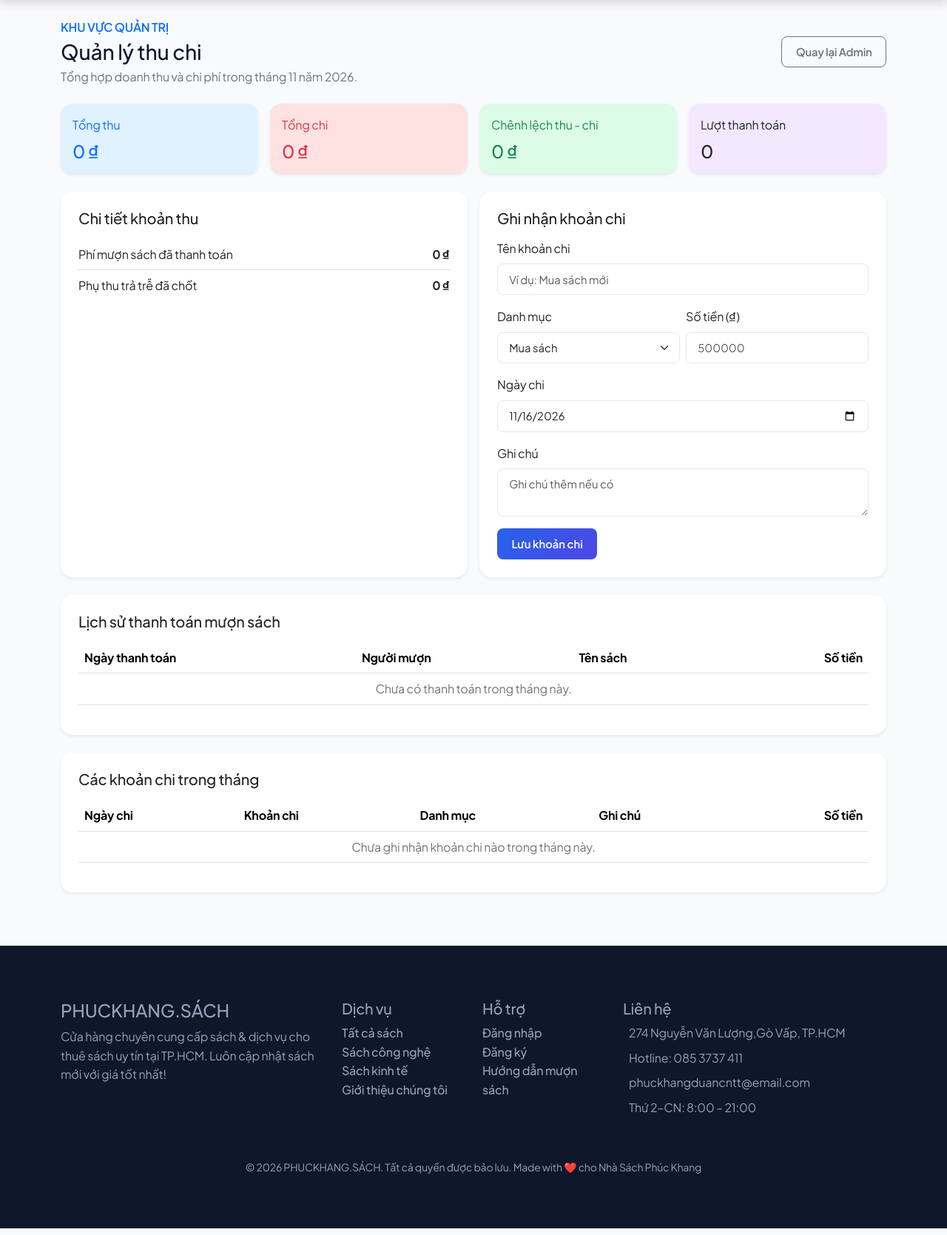
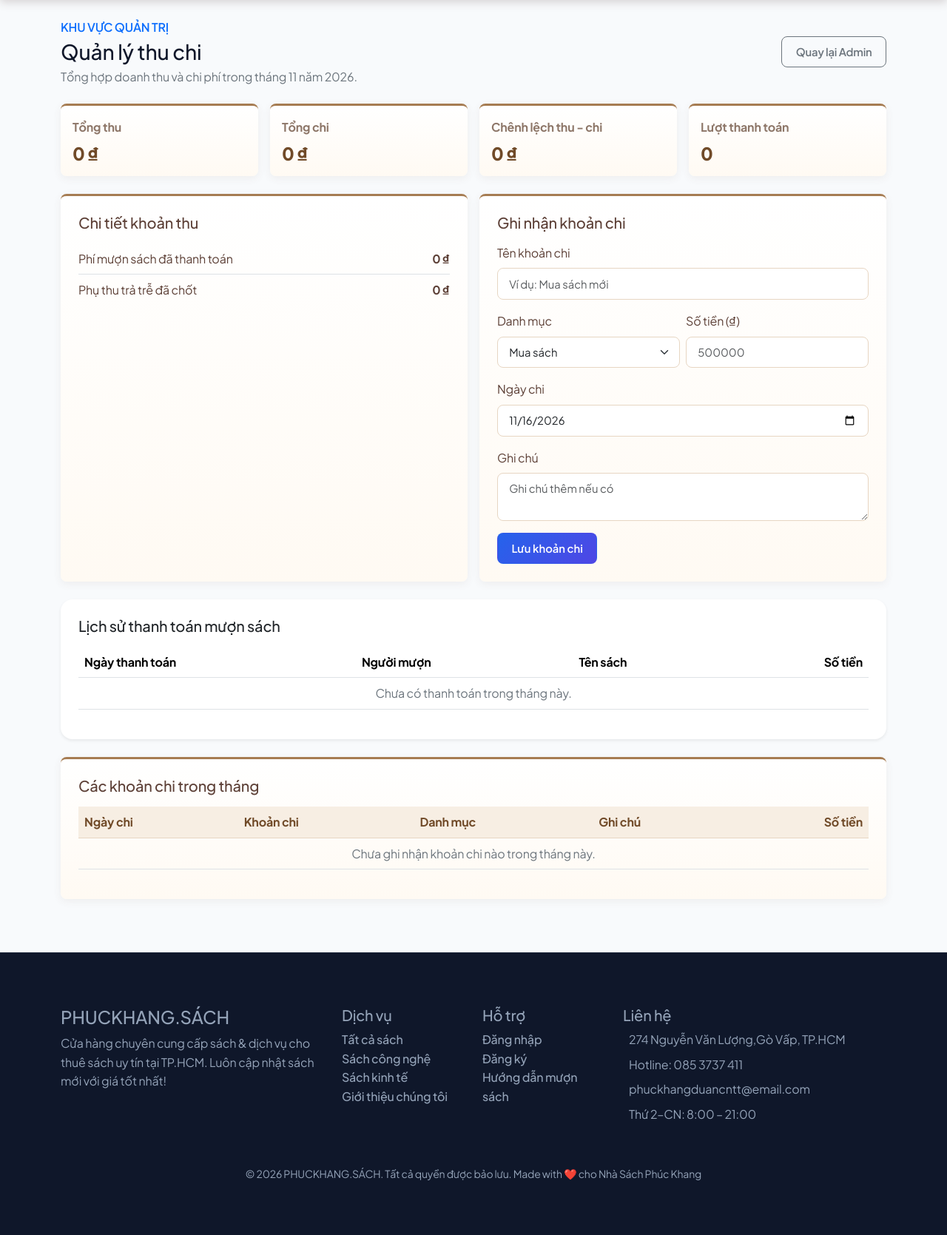
Before and after one commit to khangcntt2002/quan-ly-thu-vien, a Node server app: page /admin/thu-chi in a window 1280 px wide. Shown: the part 69-1738 px from the top of the page at 74% size. Run offline with Node 20, Linux system fonts and the light colour scheme; the visitor is signed in with stand-in values (Sample User, id 1); data that the repository does not hold is empty; some libraries are stand-ins or nearby versions.

Commit message:
update13-11

```diff
--- a/public/css/styles.css
+++ b/public/css/styles.css
@@ -774,3 +774,53 @@ body .team-avatar .member span {
         justify-content: center;
     }
 }
+
+
+
+/* ===== GIAO DIỆN KHU VỰC ADMIN - ĐỒNG BỘ TRANG CHỦ ===== */
+.admin-stat-card,
+.admin-action-card,
+.admin-panel-card {
+    position: relative;
+    overflow: hidden;
+    border: 0 !important;
+    border-top: 3px solid #a67c52 !important;
+    border-radius: 8px !important;
+    background: linear-gradient(180deg, #fff 0%, #fffaf3 100%) !important;
+    color: #5d4037 !important;
+    box-shadow: 0 3px 12px rgba(93, 64, 55, .07) !important;
+    transition: transform .2s ease, box-shadow .2s ease;
+}
+.admin-stat-card:hover, .admin-action-card:hover, .admin-panel-card:hover {
+    transform: translateY(-2px);
+    box-shadow: 0 8px 20px rgba(93, 64, 55, .13) !important;
+}
+.admin-stat-card .card-body, .admin-action-card .card-body, .admin-panel-card .card-body {
+    color: #5d4037;
+}
+.admin-stat-card p, .admin-action-card p {
+    color: #8d7668 !important;
+}
+.admin-stat-card h2, .admin-action-card h3 {
+    color: #704a28 !important;
+    font-weight: 800;
+}
+.admin-action-card .fs-2 { filter: saturate(.8); }
+.admin-action-card { padding: 0; }
+.admin-revenue-card {
+    border: 0 !important;
+    border-top: 3px solid #a67c52 !important;
+    border-radius: 8px !important;
+    background: linear-gradient(180deg, #fff 0%, #fffaf3 100%) !important;
+    color: #5d4037 !important;
+    box-shadow: 0 3px 12px rgba(93, 64, 55, .07) !important;
+}
+.admin-revenue-card .card-body p, .admin-revenue-card small { color: #8d7668 !important; }
+.admin-revenue-card h2 { color: #704a28 !important; font-weight: 800; }
+.admin-card-label { color: #704a28 !important; font-weight: 700; }
+.admin-card-value { color: #5d4037 !important; font-weight: 800; }
+.admin-panel-card .table { --bs-table-bg: transparent; --bs-table-color: #5d4037; }
+.admin-panel-card .table thead th { color: #704a28; background: #f7eee3; border-bottom-color: #e7d6c3; }
+.admin-panel-card .table tbody tr:hover { --bs-table-bg: #fff6eb; }
+.admin-panel-card .form-control, .admin-panel-card .form-select { border-color: #e7d6c3; }
+.admin-panel-card .form-control:focus, .admin-panel-card .form-select:focus { border-color: #a67c52; box-shadow: 0 0 0 .2rem rgba(166,124,82,.15); }
--- a/views/admin/thu-chi.pug
+++ b/views/admin/thu-chi.pug
@@ -15,29 +15,29 @@ block content
 
     .row.g-3.mb-4
         .col-6.col-lg-3
-            .card.border-0.shadow-sm.rounded-4.h-100(style='background:#e0f2fe')
+            .card.admin-stat-card.h-100
                 .card-body.p-3
-                    p.text-primary.mb-2 Tổng thu
-                    h2.h4.text-primary.mb-0= summary.totalIncome.toLocaleString('vi-VN') + ' ₫'
+                    p.admin-card-label.mb-2 Tổng thu
+                    h2.h4.admin-card-value.mb-0= summary.totalIncome.toLocaleString('vi-VN') + ' ₫'
         .col-6.col-lg-3
-            .card.border-0.shadow-sm.rounded-4.h-100(style='background:#fee2e2')
+            .card.admin-stat-card.h-100
                 .card-body.p-3
-                    p.text-danger.mb-2 Tổng chi
-                    h2.h4.text-danger.mb-0= summary.totalExpense.toLocaleString('vi-VN') + ' ₫'
+                    p.admin-card-label.mb-2 Tổng chi
+                    h2.h4.admin-card-value.mb-0= summary.totalExpense.toLocaleString('vi-VN') + ' ₫'
         .col-6.col-lg-3
-            .card.border-0.shadow-sm.rounded-4.h-100(style='background:#dcfce7')
+            .card.admin-stat-card.h-100
                 .card-body.p-3
-                    p.text-success.mb-2 Chênh lệch thu - chi
-                    h2.h4.text-success.mb-0= summary.profit.toLocaleString('vi-VN') + ' ₫'
+                    p.admin-card-label.mb-2 Chênh lệch thu - chi
+                    h2.h4.admin-card-value.mb-0= summary.profit.toLocaleString('vi-VN') + ' ₫'
         .col-6.col-lg-3
-            .card.border-0.shadow-sm.rounded-4.h-100(style='background:#f3e8ff')
+            .card.admin-stat-card.h-100
                 .card-body.p-3
-                    p.text-purple.mb-2 Lượt thanh toán
-                    h2.h4.mb-0= summary.paymentCount
+                    p.admin-card-label.mb-2 Lượt thanh toán
+                    h2.h4.admin-card-value.mb-0= summary.paymentCount
 
     .row.g-3.mb-4
         .col-lg-6
-            .card.border-0.shadow-sm.rounded-4.h-100
+            .card.admin-panel-card.h-100
                 .card-body.p-4
                     h2.h5.mb-3 Chi tiết khoản thu
                     .d-flex.justify-content-between.py-2.border-bottom
@@ -47,7 +47,7 @@ block content
                         span Phụ thu trả trễ đã chốt
                         strong= summary.lateRevenue.toLocaleString('vi-VN') + ' ₫'
         .col-lg-6
-            .card.border-0.shadow-sm.rounded-4.h-100
+            .card.admin-panel-card.h-100
                 .card-body.p-4
                     h2.h5.mb-3 Ghi nhận khoản chi
                     form(method='POST', action='/admin/thu-chi/expense')
@@ -96,7 +96,7 @@ block content
                             tr
                                 td.text-center.text-secondary(colspan='4') Chưa có thanh toán trong tháng này.
 
-    .card.border-0.shadow-sm.rounded-4
+    .card.admin-panel-card
         .card-body.p-3.p-md-4
             h2.h5.mb-3 Các khoản chi trong tháng
             .table-responsive
--- a/views/admin/users.pug
+++ b/views/admin/users.pug
@@ -21,7 +21,7 @@ block content
     if query && query.error === 'invalid'
         .alert.alert-warning Mã tài khoản không hợp lệ.
 
-    .card.border-0.shadow-sm.rounded-4
+    .card.admin-panel-card
         .card-body.p-3.p-md-4
             .table-responsive
                 table.table.table-hover.align-middle.mb-0
```
Also changed, not shown: views/admin/index.pug (+13 -13 lines), views/index.pug (+24 -9 lines), public/images/banner1.jpg.png (deleted), public/images/banner2.jpg.png (deleted), public/images/library-gallery-1.jpg (added), public/images/library-gallery-2.jpg (added), public/images/library-gallery-3.jpg (added), public/images/library-gallery-4.jpg (added), 2 other files.
